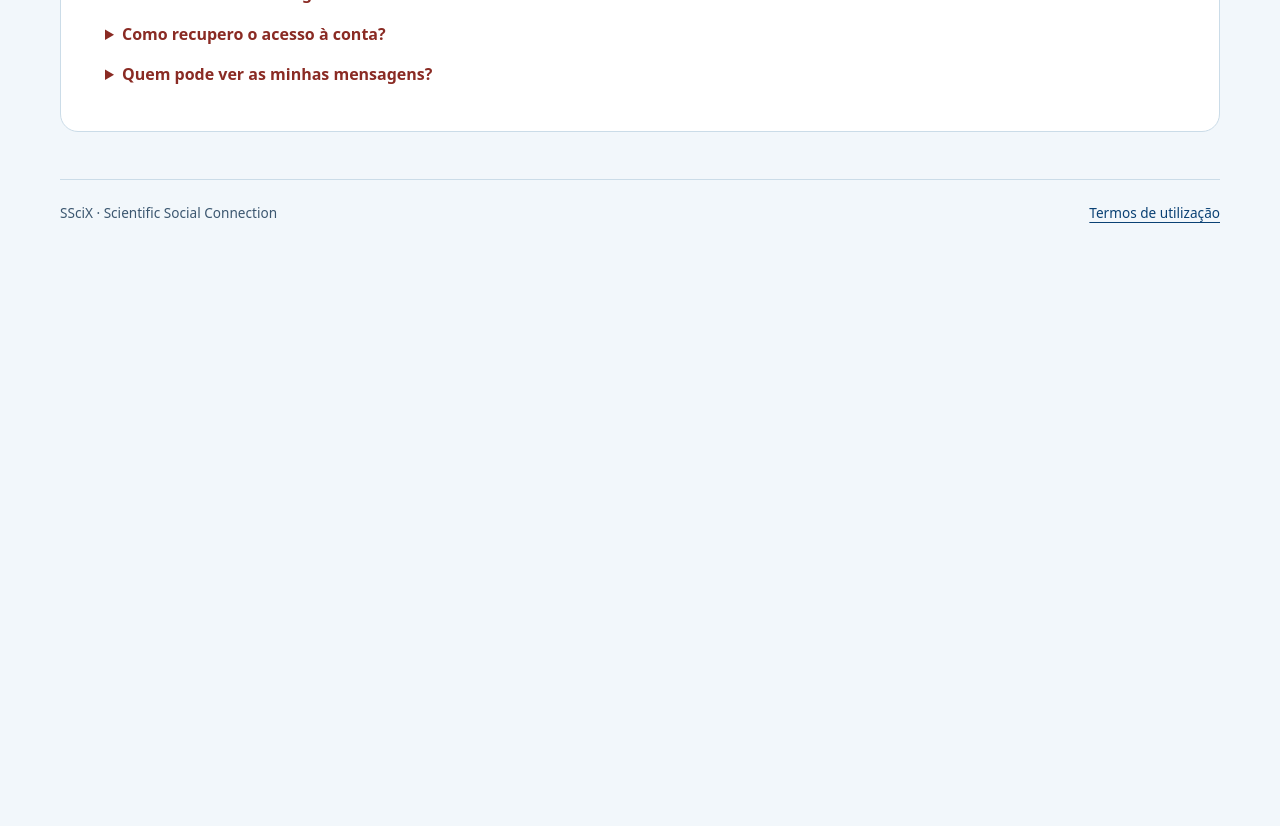
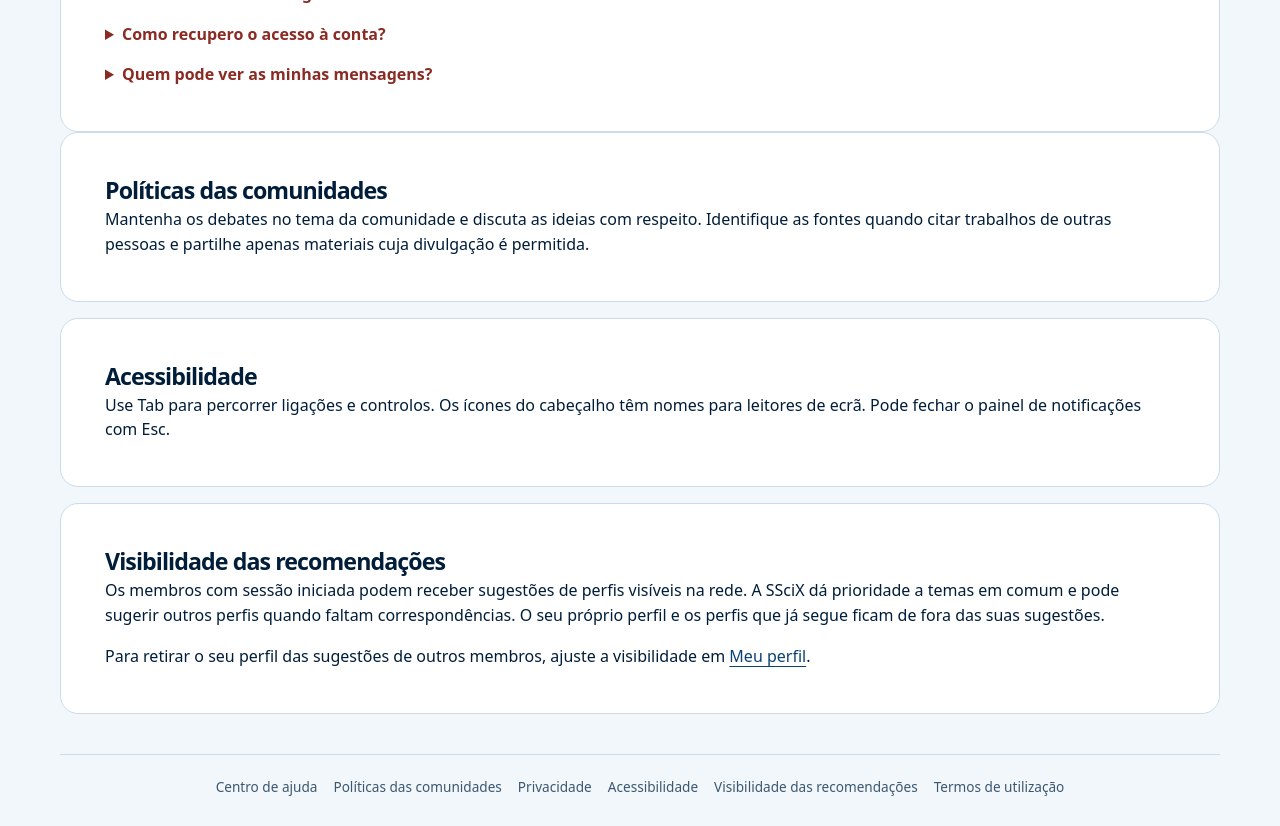
Before and after one commit to mergior-goriate/SSciX, a Next.js app in the folder web/: page /ajuda in a window 1280 px wide. Shown: the part 360-1186 px from the top of the page. Before the commit the page ends 800 px from the top, so only its background shows below. Built offline with nearby package versions, Linux system fonts and the light colour scheme.

Commit message:
Add useful links to the SSciX footer

```diff
--- a/web/app/ajuda/page.tsx
+++ b/web/app/ajuda/page.tsx
@@ -11,5 +11,20 @@ export default function Page() {
       <details><summary>Como recupero o acesso à conta?</summary><p><Link href="/recuperar">Peça um novo link de recuperação</Link> ou <Link href="/reenviar-confirmacao">reenvie a confirmação do email</Link>.</p></details>
       <details><summary>Quem pode ver as minhas mensagens?</summary><p>Apenas os dois participantes podem consultar a conversa.</p></details>
     </section>
+    <div className="network-stack">
+      <section className="panel" id="comunidades">
+        <h2>Políticas das comunidades</h2>
+        <p>Mantenha os debates no tema da comunidade e discuta as ideias com respeito. Identifique as fontes quando citar trabalhos de outras pessoas e partilhe apenas materiais cuja divulgação é permitida.</p>
+      </section>
+      <section className="panel" id="acessibilidade">
+        <h2>Acessibilidade</h2>
+        <p>Use Tab para percorrer ligações e controlos. Os ícones do cabeçalho têm nomes para leitores de ecrã. Pode fechar o painel de notificações com Esc.</p>
+      </section>
+      <section className="panel" id="recomendacoes">
+        <h2>Visibilidade das recomendações</h2>
+        <p>Os membros com sessão iniciada podem receber sugestões de perfis visíveis na rede. A SSciX dá prioridade a temas em comum e pode sugerir outros perfis quando faltam correspondências. O seu próprio perfil e os perfis que já segue ficam de fora das suas sugestões.</p>
+        <p>Para retirar o seu perfil das sugestões de outros membros, ajuste a visibilidade em <Link href="/perfil">Meu perfil</Link>.</p>
+      </section>
+    </div>
   </main>;
 }
--- a/web/app/layout.tsx
+++ b/web/app/layout.tsx
@@ -30,8 +30,14 @@ export default function Layout({ children }: { children: React.ReactNode }) {
         </header>
         {children}
         <footer className="site-width site-footer">
-          <span>SSciX · Scientific Social Connection</span>
-          <Link href="/termos">Termos de utilização</Link>
+          <nav aria-label="Ligações do rodapé">
+            <Link href="/ajuda">Centro de ajuda</Link>
+            <Link href="/ajuda#comunidades">Políticas das comunidades</Link>
+            <Link href="/termos#privacidade">Privacidade</Link>
+            <Link href="/ajuda#acessibilidade">Acessibilidade</Link>
+            <Link href="/ajuda#recomendacoes">Visibilidade das recomendações</Link>
+            <Link href="/termos">Termos de utilização</Link>
+          </nav>
         </footer>
       </body>
     </html>
--- a/web/app/styles.css
+++ b/web/app/styles.css
@@ -48,7 +48,10 @@ h2 { font-size: 1.45rem; margin-bottom: .8em; }
 .mark i:nth-child(2) { top: 12px; right: 8px; }
 .mark i:nth-child(3) { bottom: 7px; left: 12px; }
 .mark::after { position: absolute; inset: 10px 10px 9px 10px; content: ""; border: 1px solid var(--brand-light); transform: skew(12deg, 18deg); }
-.site-footer { margin-top: 40px; padding: 22px 0 32px; border-top: 1px solid var(--line); display: flex; flex-wrap: wrap; justify-content: space-between; gap: .65rem 2rem; font-size: .85rem; color: var(--muted); }
+.site-footer { margin-top: 40px; padding: 18px 0 26px; border-top: 1px solid var(--line); font-size: .85rem; }
+.site-footer nav { display: flex; flex-wrap: wrap; justify-content: center; gap: .4rem 1rem; }
+.site-footer a { color: var(--muted); text-decoration: none; padding-block: .2rem; }
+.site-footer a:hover, .site-footer a:focus-visible { color: var(--brand); text-decoration: underline; }
 .landing { padding-top: clamp(26px, 6vw, 68px); }
 .hero {
   min-height: 520px; display: grid; align-items: center; grid-template-columns: 1.25fr 1fr;
--- a/web/app/termos/page.tsx
+++ b/web/app/termos/page.tsx
@@ -6,10 +6,11 @@ export default function Terms() {
       <article className="auth-content">
         <h1>Termos de utilização</h1>
         <p className="muted">Versão local-v1 · Ambiente de desenvolvimento</p>
+        <h2 id="privacidade">Privacidade</h2>
         <p>A SSciX guarda o email, as credenciais de acesso e os dados introduzidos no perfil. O email da conta permanece privado.</p>
         <p>Ao ativar a visibilidade pública, autoriza a apresentação dos campos do perfil a membros da SSciX com sessão iniciada.</p>
         <p>Introduza apenas informações que pode partilhar. A afiliação, a função académica e o ORCID são declarados pelo titular.</p>
-        <p>Pode tornar o perfil privado ou eliminar a conta na página Meu perfil.</p>
+        <p>Pode tornar o perfil privado em Meu perfil ou eliminar a conta em Definições, na categoria Gestão da conta.</p>
       </article>
     </main>
   );
```
